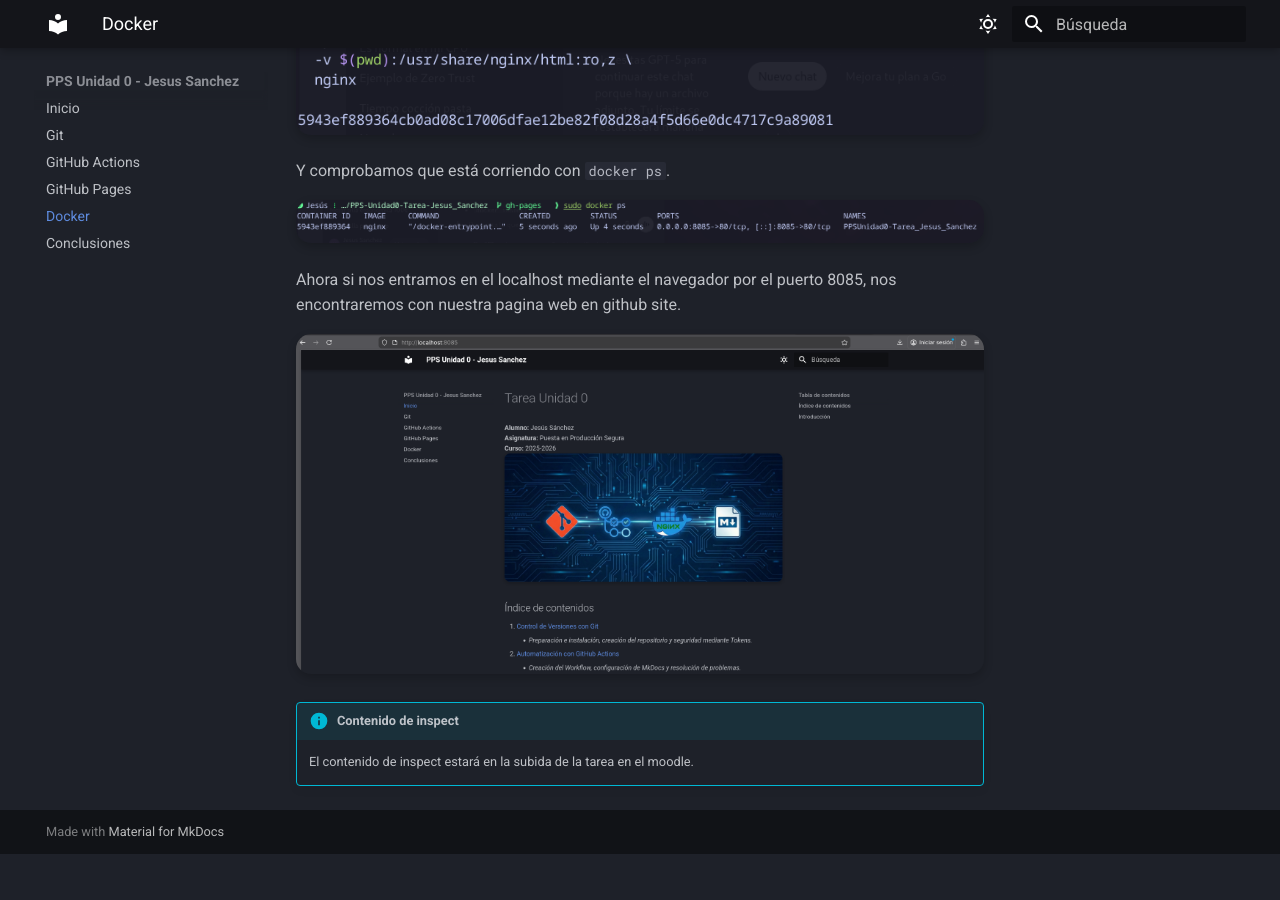
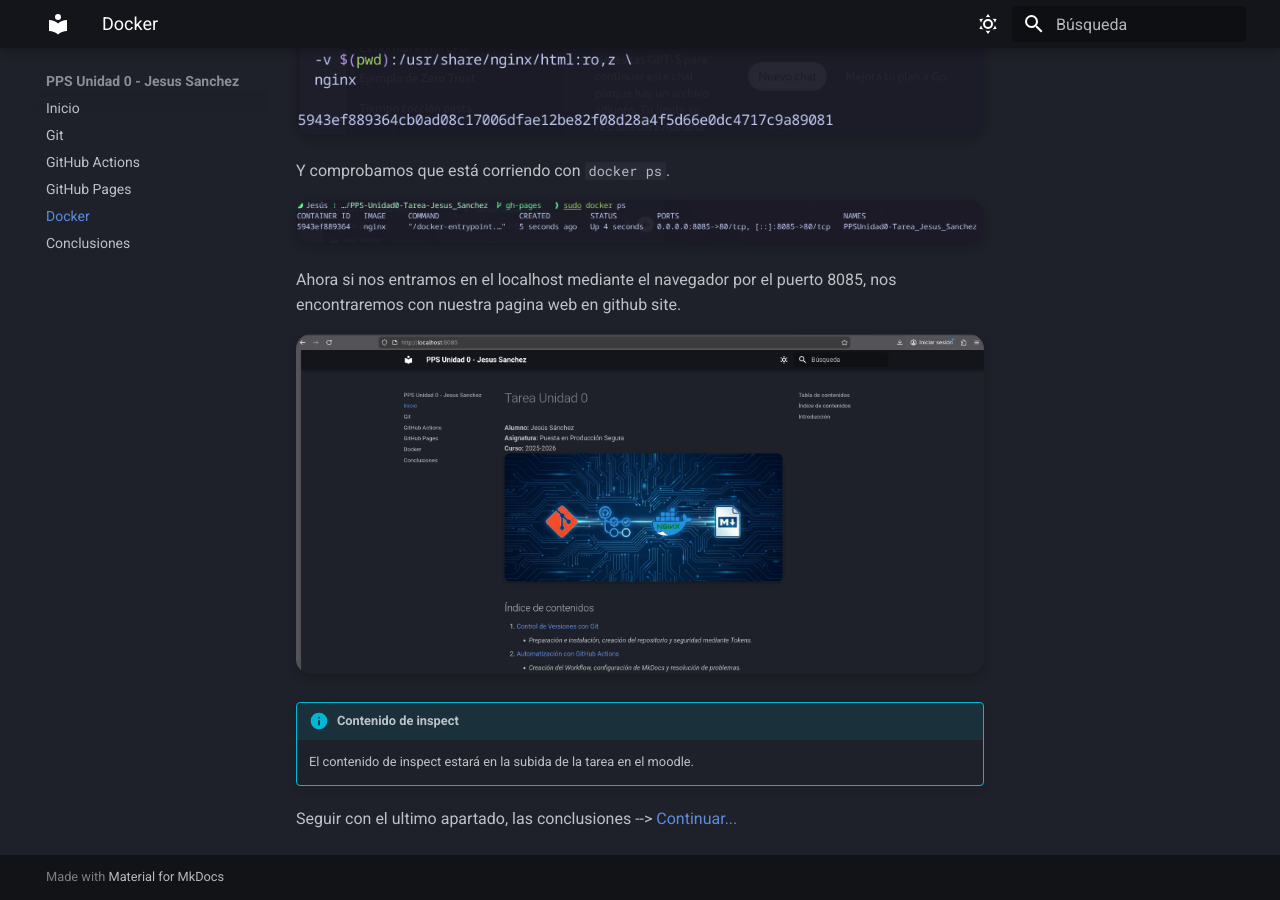
Before and after one commit to Marruch0/PPS-Unidad0-Tarea-Jesus_Sanchez, an MkDocs documentation site: the page built from docs/docker.md, in a window 1280 px wide and 900 px high, scrolled down 1985 px. Built offline with MkDocs 1.6.1 and Material for MkDocs 9.7.7, drawn with Linux system fonts in a browser that asks for light colours; before the commit the page ends 2839 px from its top, so only the background shows below that.

Commit message:
conclusiones.md

```diff
--- a/docs/docker.md
+++ b/docs/docker.md
@@ -39,3 +39,5 @@
 
 !!! info "Contenido de inspect"
 	El contenido de inspect estará en la subida de la tarea en el moodle.
+
+Seguir con el ultimo apartado, las conclusiones --> [Continuar...](conclusiones.md)
```
